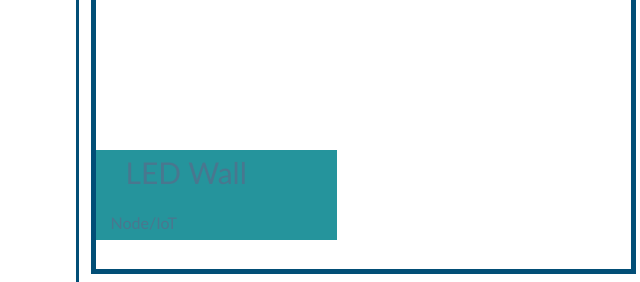
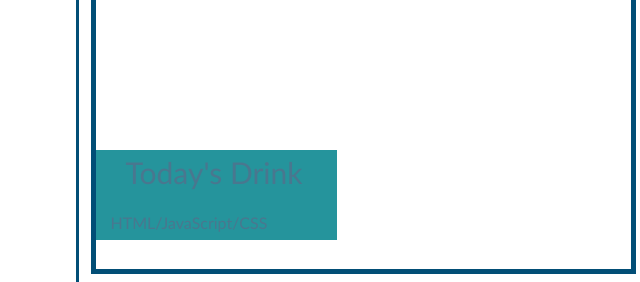
Before and after one commit to ney2thehey/Challenge-2, a plain HTML site: page index.html in a window 1280 px wide. Shown: the part 1128-1410 px from the top of the page, 52-692 px from the left. Drawn offline with Linux system fonts and the light colour scheme.

Commit message:
updated Project 1 Today's Drink App

```diff
--- a/index.html
+++ b/index.html
@@ -80,7 +80,7 @@
     <!--start of smaller porjects-->
         <div class="smaller-projects">
             <div class="LED-Wall">
-              <p><a href="#LED-Wall">LED Wall</a><br/><font size="-0.5">Node/IoT</font></p>
+              <p><a href="https://mzernick.github.io/Drink-of-the-Day/" calss="#LED-Wall">Today's Drink</a><br/><font size="-0.5">HTML/JavaScript/CSS</font></p>
 
         </div>
 
```
